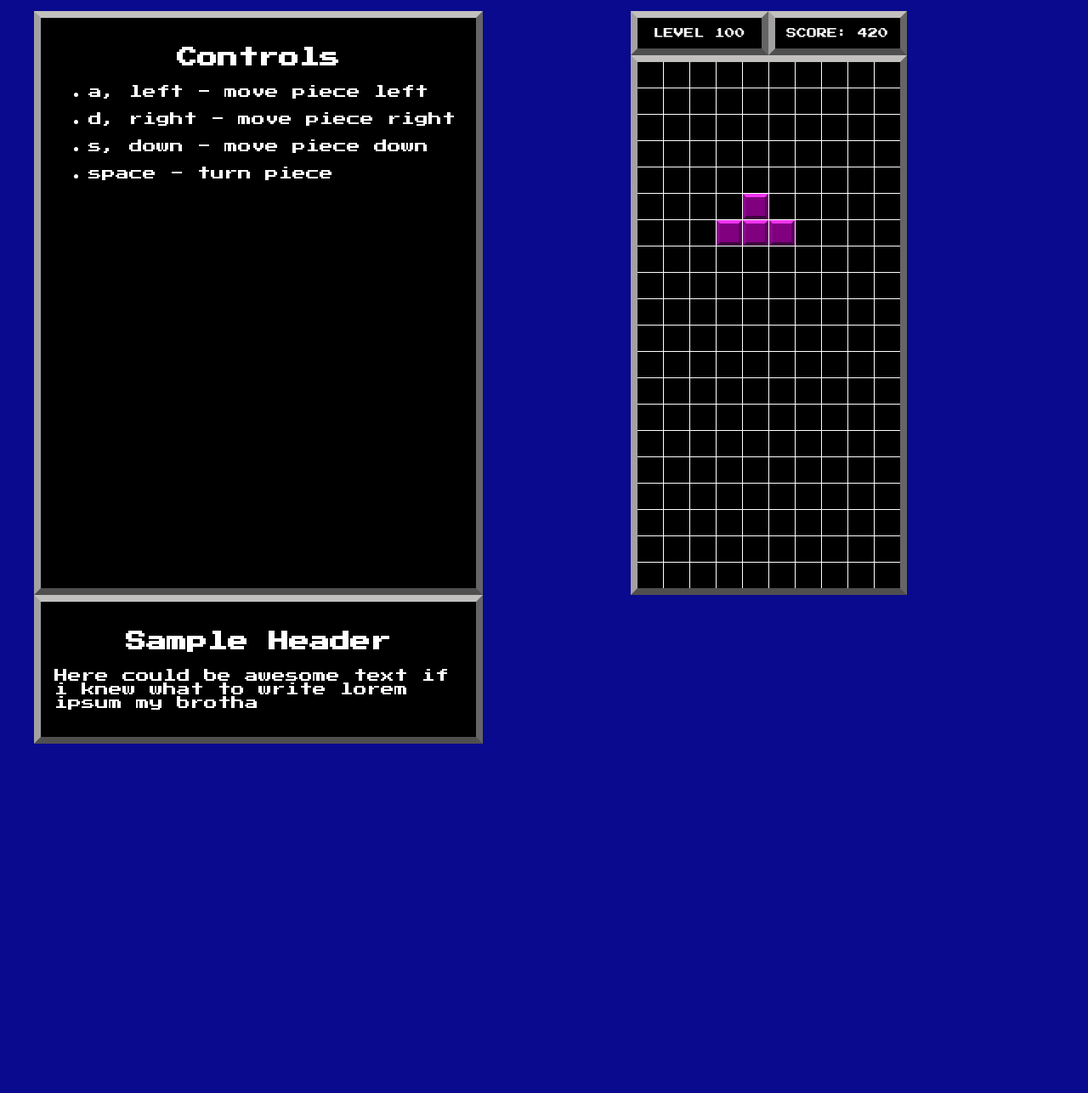
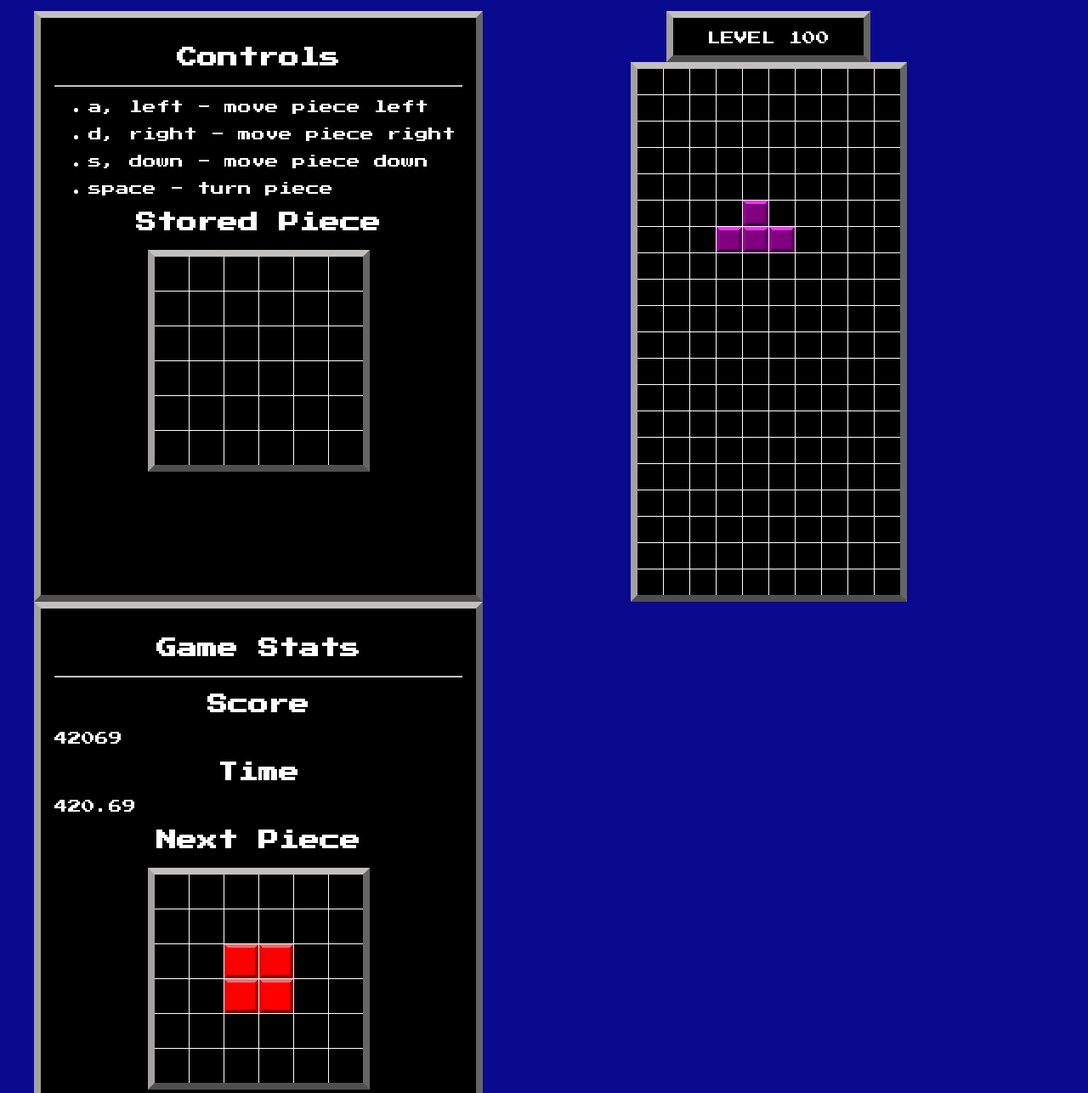
Before and after one commit to KrisHub94/tetris, a plain HTML site: page index.html in a window 1280 px wide. Shown: the part 245-1531 px from the top of the page at 85% size. Before the commit the page ends 1136 px from the top, so only its background shows below. Drawn offline with Linux system fonts and the light colour scheme.

Commit message:
added next piece preview

```diff
--- a/app.js
+++ b/app.js
@@ -147,6 +147,37 @@ function spawnRandomShape() {
     createShape(SHAPES[randomNumber][0]);
 }
 
+function displayNextPiece() {
+    if(document.querySelector(".displayedNextPiece")) {
+        document.querySelector(".displayedNextPiece").remove();
+    }
+    const nextShape = SHAPES[currentQueue[0]][0];
+    const nextPiece = document.createElement("div");
+    let rowPlacement = 5 - nextShape.rowSpan, colPlacement
+    if(nextShape.colSpan > 2) {
+        colPlacement = 2;
+    }
+    else {
+        colPlacement = 3;
+    }
+    nextPiece.classList.add("displayedNextPiece");
+    nextPiece.style = `grid: ${"1fr ".repeat(nextShape.rowSpan)} / ${"1fr ".repeat(nextShape.colSpan)};
+    grid-area: ${rowPlacement}/ ${colPlacement}/ span ${nextShape.rowSpan}/ span ${nextShape.colSpan}`;
+    for(let i = 1; i <= (nextShape.colSpan); i++) {
+        for(let j = 1; j <= nextShape.rowSpan; j++) {
+            const gridItem = document.createElement("div");
+            gridItem.classList.add("displayGridItem", `${nextShape.color}`);
+            gridItem.style.gridColumnStart = i;
+            gridItem.style.gridRowStart = j;
+            if(checkEmptyBlock(j, i, nextShape)) {
+                gridItem.classList.add("emptyBlock");
+            }
+            nextPiece.appendChild(gridItem);
+        }
+    }
+    NEXT_PIECE_DISPLAY.appendChild(nextPiece);
+}
+
 function spawnNextShape() {
     createShape(SHAPES[currentQueue[0]][0]);
     currentQueue.splice(0, 1);
@@ -154,6 +185,7 @@ function spawnNextShape() {
         currentQueue = nextQueue;
         nextQueue = getRandomQueue();
     }
+    displayNextPiece();
 }
 
 function getNextShape(currentShape) {
--- a/const.js
+++ b/const.js
@@ -1,6 +1,9 @@
 const GAMEBOARD = document.querySelector("#game");
 const GAME_ROWS = 20;
 const GAME_COLUMNS = 10;
+
+const NEXT_PIECE_DISPLAY = document.querySelector("#nextPiece");
+const STORED_PIECE_DISPLAY = document.querySelector("#storedPiece");
 
 const TURN_SOUND = "./sounds/turn-sound.mp3";
 const ROW_CLEAR_SOUND = "./sounds/row-clear-sound.mp3";
@@ -256,5 +259,21 @@ function createBoard() {
         }
     }
 }
+
+function createDisplay(element, number) {
+    element.style = `grid: ${"1fr ".repeat(number)} / ${"1fr ".repeat(number)}`;
+    for(let i = 1; i <= (number); i++) {
+        for(let j = 1; j <= number; j++) {
+            const gridItem = document.createElement("div");
+            gridItem.classList.add("displayGridItem");
+            gridItem.style.gridColumnStart = i;
+            gridItem.style.gridRowStart = j;
+            element.appendChild(gridItem);
+        }
+    }
+}
+
 createBoard();
 const BOARD_BLOCKS = document.querySelectorAll(".gridItem");
+createDisplay(NEXT_PIECE_DISPLAY, 6);
+createDisplay(STORED_PIECE_DISPLAY, 6);
--- a/index.html
+++ b/index.html
@@ -18,23 +18,29 @@
             </div>
             <div id="leftWindow" class="siteElement">
                 <h2>Controls</h2>
+                <hr>
                 <ul>
                     <li>a, left - move piece left</li>
                     <li>d, right - move piece right</li>
                     <li>s, down - move piece down</li>
                     <li>space - turn piece</li>
                 </ul>
+                <h2>Stored Piece</h2>
+                <div id="storedPiece" class="pieceDisplay"></div>
             </div>
             <div id="gameWrapper">
-                <div id="displayWrapper">
-                    <div id="levelDisplay" class="siteElement">LEVEL 100</div>
-                    <div id="scoreDisplay" class="siteElement">SCORE: 420</div>
-                </div>
+                <div id="levelDisplay" class="siteElement">LEVEL 100</div>
                 <div id="game"></div>
             </div>
             <div id="rightWindow" class="siteElement">
-                <h2>Sample Header</h2>
-                <p>Here could be awesome text if i knew what to write lorem ipsum my brotha</p>
+                <h2>Game Stats</h2>
+                <hr>
+                <h2>Score</h2>
+                <p id="score">42069</p>
+                <h2>Time</h2>
+                <p id="time">420.69</p>
+                <h2>Next Piece</h2>
+                <div id="nextPiece" class="pieceDisplay"></div>
             </div>
         </main>
     </body>
--- a/style.css
+++ b/style.css
@@ -11,6 +11,16 @@
     margin: 0 auto;
 }
 
+.pieceDisplay {
+    display: grid;
+    background-color: white;
+    grid-gap: 1px;
+    border: 8px solid;
+    border-color: rgb(194, 191, 191) rgb(102, 101, 101) rgb(80, 79, 79) rgb(163, 161, 161);
+    width: fit-content;
+    margin: auto;
+}
+
 li {
     margin-bottom: 1em;
 }
@@ -19,26 +29,15 @@ body {
     background-color: #0a0a8f;
 }
 
-#scoreDisplay {
-    flex-basis: 50%;
-    height: 1em;
-    width: 12em;
-}
-
-#displayWrapper {
-    display: flex;
-    font-size: 0.75em;
-    text-align: center;
-}
-
 #gameWrapper {
     margin: auto;
 }
 
 #levelDisplay {
-    flex-basis: 50%;
-    height: 1em;
-    width: 8em;
+    height: 0.75em;
+    width: 12em;
+    margin: auto;
+    text-align: center;
 }
 
 #titleWrapper {
@@ -90,6 +89,13 @@ h1, h2 {
     height: 30px;
     width: 30px;
     background-color: black;
+}
+
+.displayGridItem {
+    display: block;
+    background-color: black;
+    height: 40px;
+    width: 40px;
 }
 
 .staticBlock {
@@ -155,3 +161,10 @@ h1, h2 {
     height: auto;
     grid-gap: 1px;
 }
+
+.displayedNextPiece {
+    display: grid;
+    width: fit-content;
+    height: auto;
+    grid-gap: 1px;
+}
```
